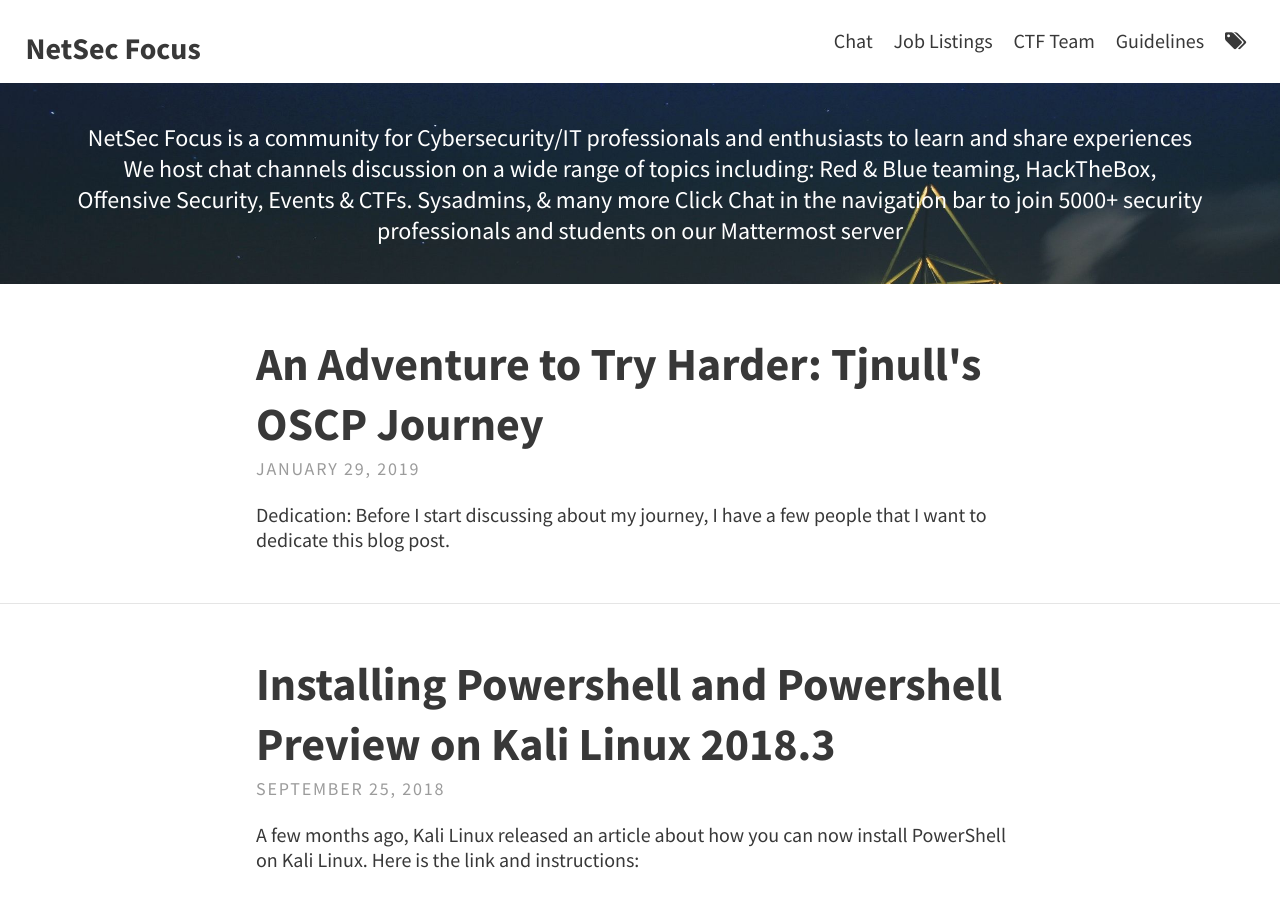
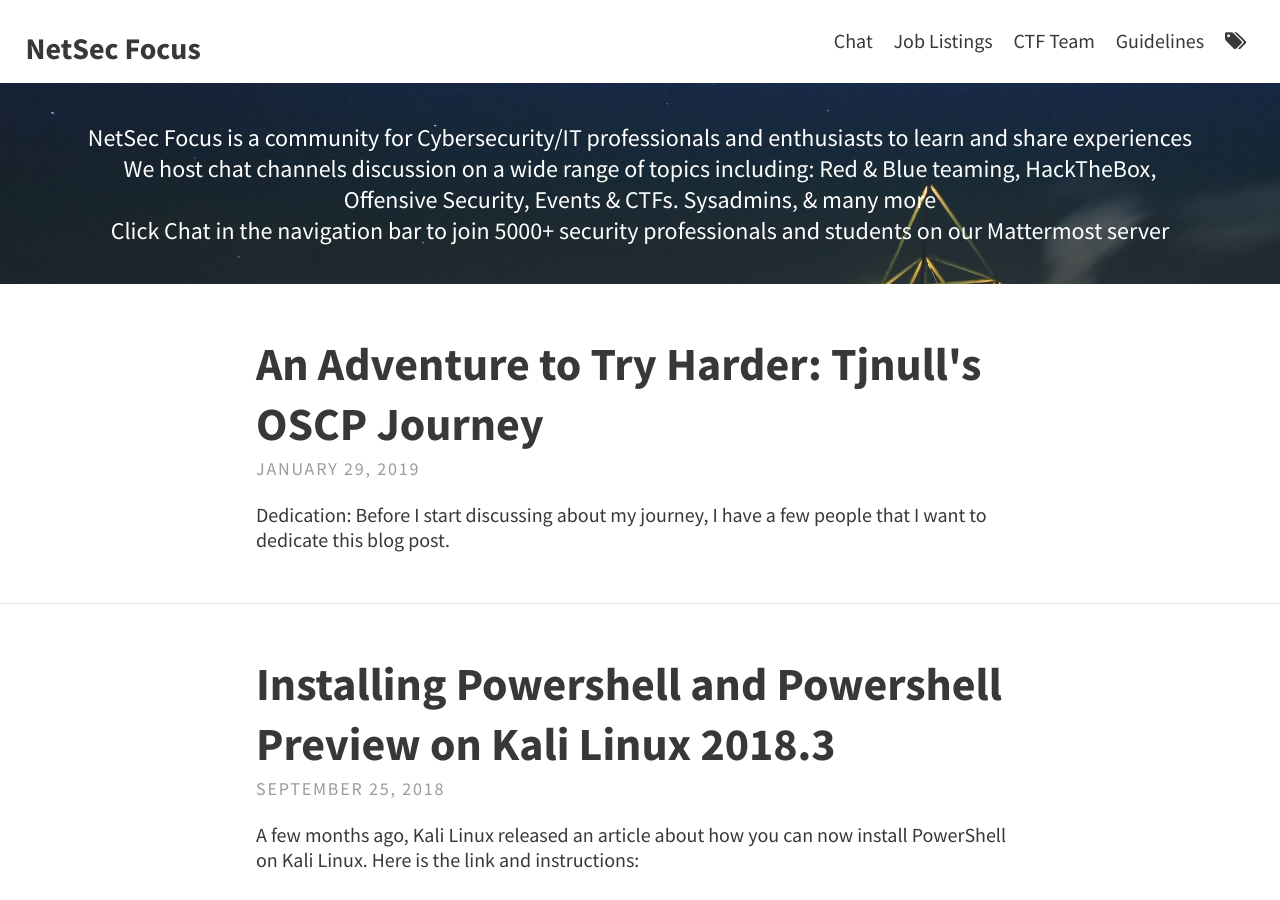
Before and after one commit to NetSec-Focus/netsec-focus.github.io, a Jekyll site: the page built from index.html, in a window 1280 px wide and 900 px high. Built offline with Jekyll 4.4.1, drawn with Linux system fonts in a browser that asks for light colours; the list of posts is cut into pages by our own code.

Commit message:
Update _config.yml

```diff
--- a/_config.yml
+++ b/_config.yml
@@ -16,8 +16,8 @@ theme_settings:
 
   # Header and footer text
   header_text: "NetSec Focus is a community for Cybersecurity/IT professionals and enthusiasts to learn and share experiences
-  We host chat channels discussion on a wide range of topics including: Red & Blue teaming, HackTheBox, Offensive Security, Events & CTFs. Sysadmins, & many more
-  Click Chat in the navigation bar to join 5000+ security professionals and students on our Mattermost server"
+  <br>We host chat channels discussion on a wide range of topics including: Red & Blue teaming, HackTheBox, Offensive Security, Events & CTFs. Sysadmins, & many more
+  <br>Click Chat in the navigation bar to join 5000+ security professionals and students on our Mattermost server"
   header_text_feature_image: assets/img/pexels/triangular.jpeg
   footer_text: >
 
```
